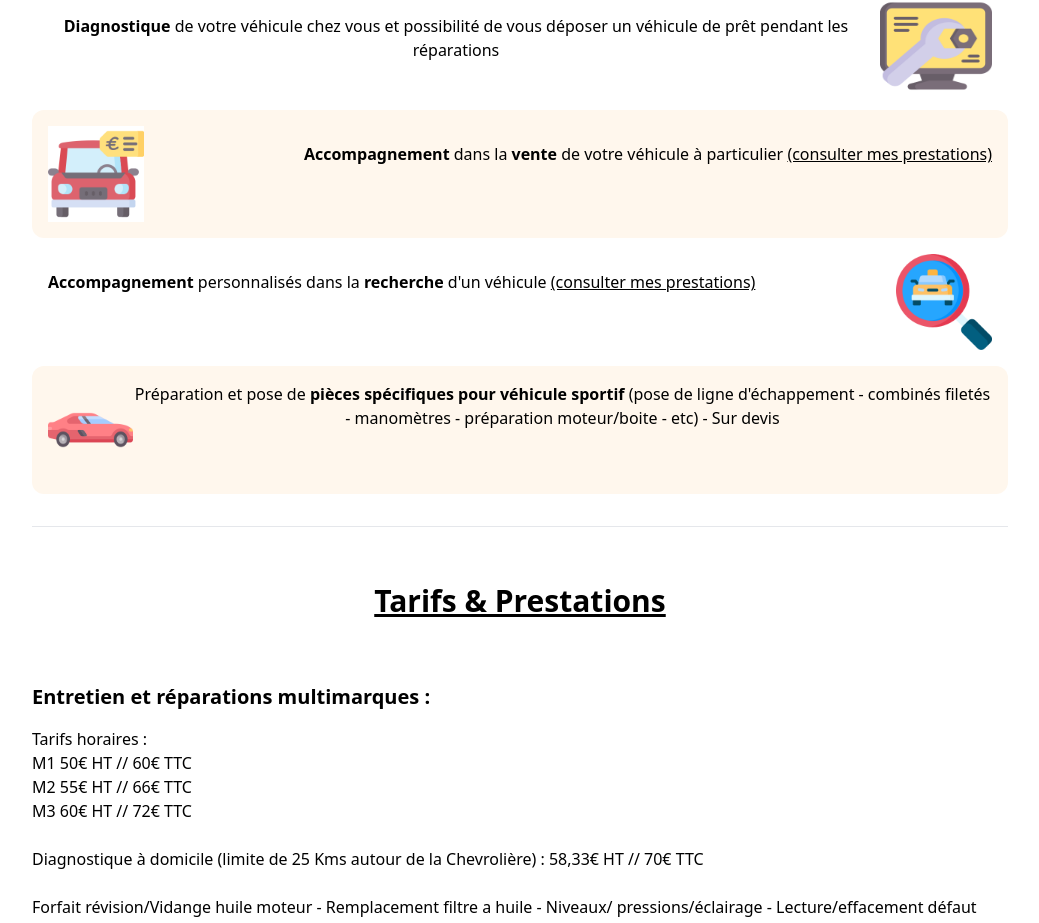
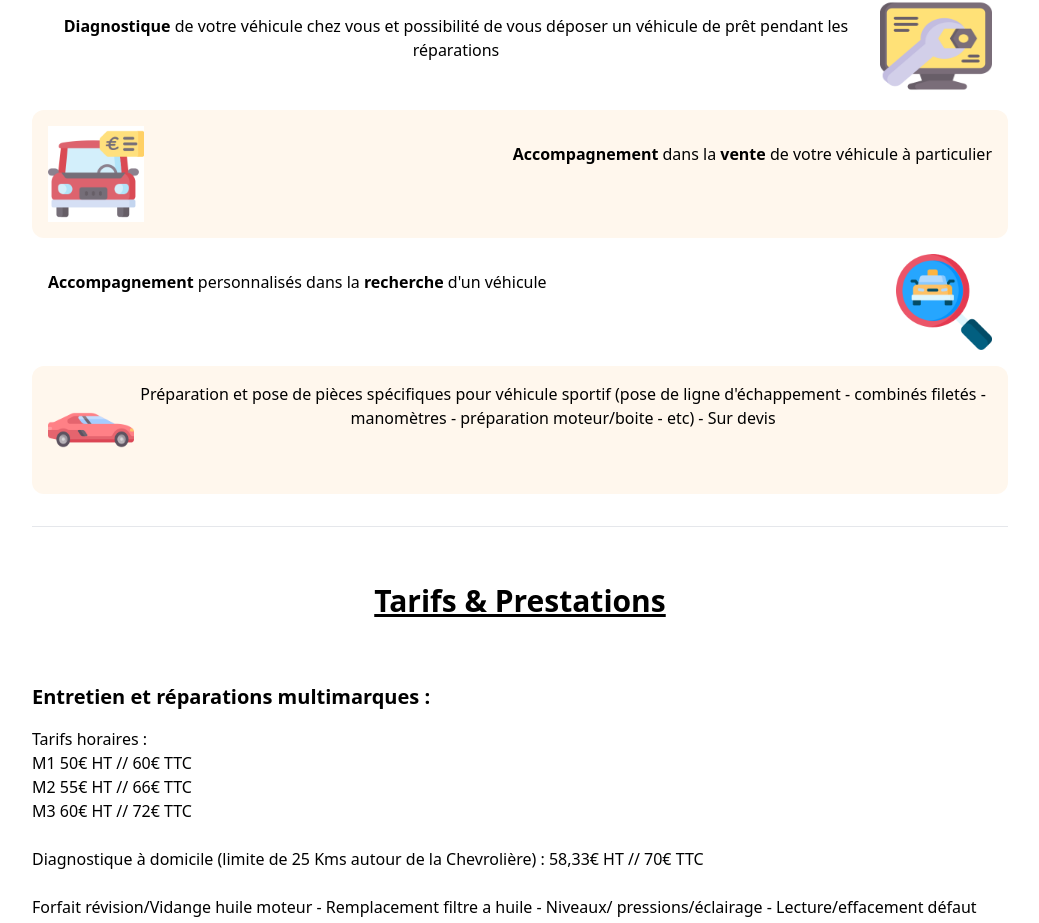
Before and after one commit to BriceJuhel/carva, a Next.js app: page / in a window 1280 px wide. Shown: the part 1357-2280 px from the top of the page, without its empty margins (120-1159 px from the left). Built offline with nearby package versions, Linux system fonts and the light colour scheme.

Commit message:
maj texte activités

```diff
--- a/components/Activities.tsx
+++ b/components/Activities.tsx
@@ -44,12 +44,12 @@ const Activities = () => {
           <div>
             <p className="text-center mt-4">
             <span className="font-bold">Accompagnement</span> dans la <span className="font-bold">vente</span> de votre véhicule à particulier {" "}
-            <Link to="prices" className="underline cursor-pointer"
+            {/* <Link to="prices" className="underline cursor-pointer"
                   spy={true}
                   smooth={true}
                   offset={-120}
-                  duration={600}>(consulter mes prestations)
-            </Link>
+                  duration={600}><button className="bg-orange-400 hover:bg-orange-500 rounded-xl p-1 font-semibold">Consulter mes prestations</button>
+            </Link> */}
             </p>
           </div>
         </div>
@@ -62,12 +62,12 @@ const Activities = () => {
             <p className="text-center mt-4">
             <span className="font-bold">Accompagnement</span> personnalisés dans la
             <span className="font-bold"> recherche</span> d&apos;un véhicule {" "}
-            <Link to="prices" className="underline cursor-pointer"
+            {/* <Link to="prices" className="underline cursor-pointer"
                   spy={true}
                   smooth={true}
                   offset={-120}
-                  duration={600}>(consulter mes prestations)
-            </Link>
+                  duration={600}><button className="bg-orange-400 hover:bg-orange-500 rounded-xl p-1 font-semibold">Consulter mes prestations</button>
+            </Link> */}
             </p>
           </div>
         </div>
@@ -79,7 +79,7 @@ const Activities = () => {
         </div>
         <div>
             <p className="text-center">
-            Préparation et pose de <span className="font-bold">pièces spécifiques pour véhicule sportif </span>
+            Préparation et pose de pièces spécifiques pour véhicule sportif
              (pose de ligne d&apos;échappement - combinés filetés -
             manomètres - préparation moteur/boite - etc) -
             Sur devis
```
